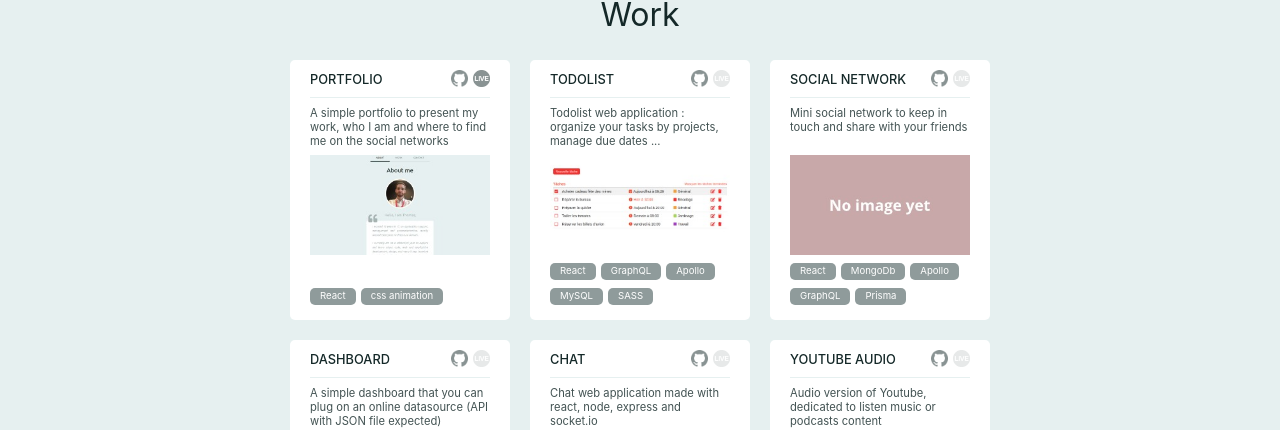
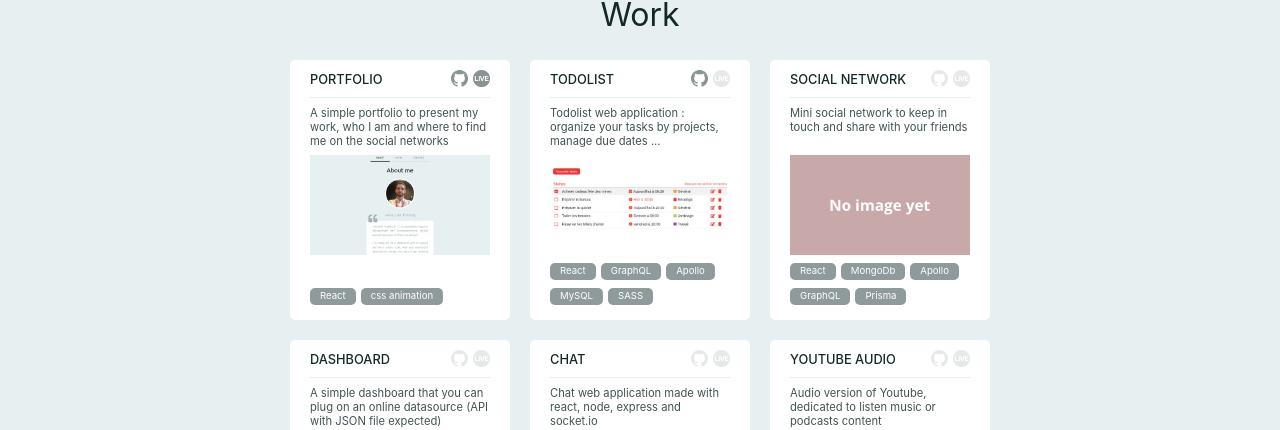
Before and after one commit to gnomeWarthas/Presente, a React (Create React App) app: page / in a window 1280 px wide. Both pictures are taken after a click on the item "WORK". Shown: the part 124-554 px from the top of the page. Built offline with nearby package versions, Linux system fonts and the light colour scheme.

Commit message:
correction: github icon is now grayed when no link is behind

```diff
--- a/src/App.js
+++ b/src/App.js
@@ -164,7 +164,11 @@ const Card = (props) => {
     <div id={props.id} className='card'>
       <h2>{props.name}</h2>
       <div id="links">
-        <a href={props.linkGithub} alt='View code' target='_blank' rel="noopener noreferrer"><img src='./img/icon-github.png' alt=''/></a>
+        {
+          (props.linkGithub !== '')
+          ?<a href={props.linkGithub} alt="Live demo" target='_blank' rel="noopener noreferrer"><img src='./img/icon-github.png' alt='' /></a>
+          :<span className='inactive'><img src='./img/icon-github.png' alt='' /></span>
+        }
         {
           (props.linkLive !== '')
           ?<a href={props.linkLive} alt="Live demo" target='_blank' rel="noopener noreferrer"><img src='./img/icon-web.png' alt='' /></a>
```
